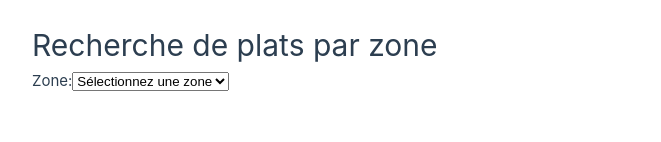
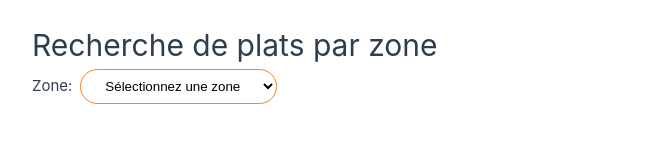
Before and after one commit to CasianLW/MealApp-Vue3_Vite, a Vue app: page /zone in a window 1280 px wide. Shown: the part 180-322 px from the top of the page, without its empty margins (0-661 px from the left). Built offline with nearby package versions, Linux system fonts and the light colour scheme.

Commit message:
styles for zone view

```diff
--- a/src/assets/style.css
+++ b/src/assets/style.css
@@ -119,6 +119,20 @@ ul li {
   color: #fd841b;
 }
 
+.zone-select {
+  padding: 8px 20px;
+  background-color: white;
+  border: #fd841b solid 1px;
+  border-radius: 25px;
+  margin-left: 8px;
+  margin-bottom: 20px;
+}
+
+select:focus {
+  outline: none;
+  box-shadow: 0 0 4px 1px rgba(253, 132, 27, 0.1058823529);
+}
+
 @media (max-width: 600px) {
   h1 {
     font-size: 1.3rem;
--- a/src/assets/style.scss
+++ b/src/assets/style.scss
@@ -112,6 +112,19 @@ ul {
   background-color: white;
   color: #fd841b;
 }
+.zone-select {
+  padding: 8px 20px;
+  background-color: white;
+  border: #fd841b solid 1px;
+  border-radius: 25px;
+  margin-left: 8px;
+  margin-bottom: 20px;
+}
+
+select:focus {
+  outline: none;
+  box-shadow: 0 0 4px 1px #fd841b1b;
+}
 @media (max-width: 600px) {
   h1 {
     font-size: 1.3rem;
```
Also changed, not shown: 1 other file (tests, documents, lock files or other folders).
